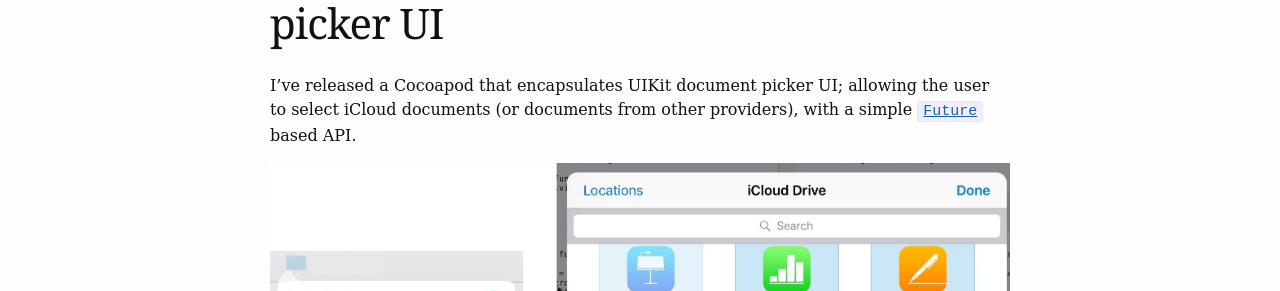
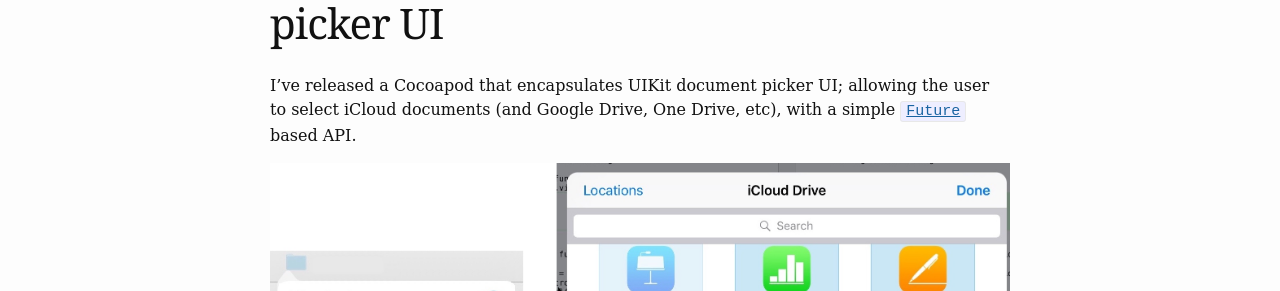
Before and after one commit to NickAger/nickager.github.io, a Jekyll site: the page built from _posts/2016-03-07-DocumentPicker.md, in a window 1280 px wide and 900 px high. Shown: the part 187-478 px from the top of the window. Built offline with Jekyll 4.4.1, drawn with Linux system fonts in a browser that asks for light colours; some web fonts are replaced.

Commit message:
be more specific about document providers

```diff
--- a/_posts/2016-03-07-DocumentPicker.md
+++ b/_posts/2016-03-07-DocumentPicker.md
@@ -5,7 +5,7 @@ tags: [Swift, iOS, Cocoapods, UIDocumentMenuDelegate, UIDocumentPickerDelegate,
 date: 2016-03-07
 excerpt_separator: <!--more-->
 ---
-I've released a Cocoapod that encapsulates UIKit document picker UI; allowing the user to select iCloud documents (or documents from other providers), with a simple [`Future` ](https://github.com/Thomvis/BrightFutures) based API.
+I've released a Cocoapod that encapsulates UIKit document picker UI; allowing the user to select iCloud documents (and Google Drive, One Drive, etc), with a simple [`Future` ](https://github.com/Thomvis/BrightFutures) based API.
 
 ![](/images/blog/DocumentPicker/filepicker-combined.jpg)
 
```
